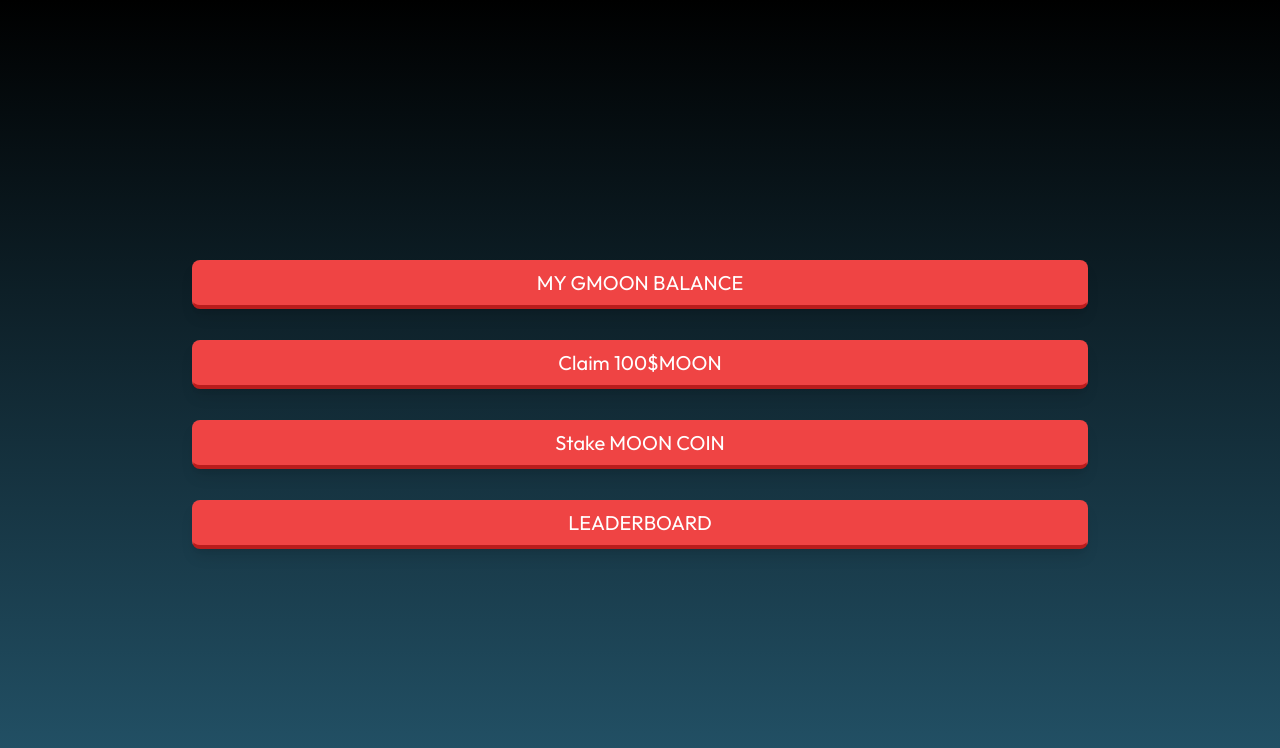
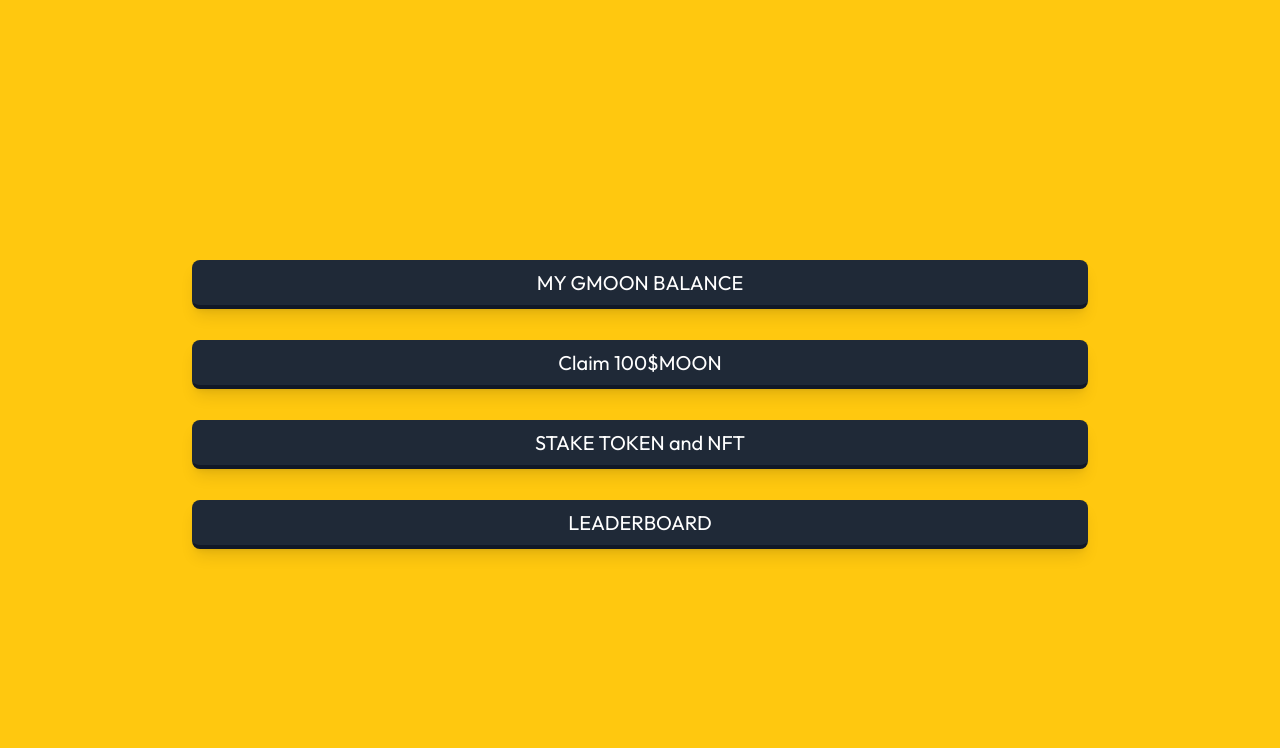
Before and after one commit to Ekans111/aptos-nightly-wallet, a Next.js app: page /leaderboard in a window 1280 px wide. Shown: the top 748 px of the page. Built offline with nearby package versions, Linux system fonts and the light colour scheme.

Commit message:
feat: change color scheme Co-authored-by: hiroyama122 <hiroyama920122@gmail.com>

```diff
--- a/app/app.tsx
+++ b/app/app.tsx
@@ -47,9 +47,9 @@ function Home() {
       </div>
       {/* Progress Bar and Limit */}
       <div>
-        <p className="w-full text-2xl">
+        <p className="w-full text-2xl text-[#121212]">
           Ready To Snag Some <br />{" "}
-          <span className="font-extrabold text-[#f0dc2a]">$GMOON</span> Token?
+          <span className="font-extrabold text-[#f84437]">$GMOON</span> Token?
         </p>
         {/* <div className="relative w-[340px] mt-6">
           <Link to='/boost' className="text-white flex flex-row items-center absolute right-4 bottom-[-20px]">
@@ -72,7 +72,7 @@ function Home() {
       {/* Bottom Menu Button */}
       <div
         onClick={handleTonButtonClick}
-        className="flex fixed justify-center items-center bottom-2 footer cursor-pointer w-[95%] h-[50px] bg-gradient-to-r from-[#f83b3b] to-[#f0dc2a] rounded-xl box-border px-4 active:scale-95 transition-all text-xl"
+        className="flex fixed justify-center items-center bottom-2 footer cursor-pointer w-[95%] h-[50px] bg-gradient-to-r from-[#f83b3b] to-[#5655ad] rounded-xl box-border px-4 active:scale-95 transition-all text-xl"
       >
         <img
           src="/image/icon/connect_wallet.svg"
@@ -84,10 +84,10 @@ function Home() {
 
       {modalVisible && (
         <>
-          <div className="fixed bottom-0 left-0 right-0 p-4 shadow-lg bg-[#1E3D4B] rounded-t-2xl flex flex-col justify-center gap-4 animate-slide-in-bottom transform transition-all max-h-[80vh] overflow-y-auto">
+          <div className="fixed bottom-0 left-0 right-0 p-4 shadow-lg bg-[#000000] bg-opacity-90 rounded-t-2xl flex flex-col justify-center gap-4 animate-slide-in-bottom transform transition-all max-h-[80vh] overflow-y-auto">
             <div className="flex justify-end w-full h-12">
               <button
-                className="text-black bg-[#334349] p-1 rounded-full"
+                className="text-black bg-[#ffffff] p-1 rounded-full"
                 onClick={closeWalletModal}
                 style={{
                   width: "30px",
@@ -104,12 +104,12 @@ function Home() {
                 />
               </button>
             </div>
-            <p className="text-3xl font-bold text-center mb-2">
+            <p className="text-3xl font-bold text-center mb-2 text-[#ffffff]">
               Please connect the wallet first!
             </p>
             <div
               onClick={handleTonButtonClick}
-              className="flex justify-center items-center bottom-2 footer cursor-pointer w-[95%] h-[50px] bg-gradient-to-r from-[#f83b3b] to-[#f0dc2a] rounded-xl box-border px-4 active:scale-95 transition-all text-xl"
+              className="flex justify-center items-center bottom-2 footer cursor-pointer w-[95%] h-[50px] bg-gradient-to-r from-[#f83b3b] to-[#5655ad] rounded-xl box-border px-4 active:scale-95 transition-all text-xl"
             >
               <img
                 src="/image/icon/connect_wallet.svg"
--- a/app/globals.css
+++ b/app/globals.css
@@ -85,7 +85,7 @@
 
   color-scheme: light dark;
   color: rgba(255, 255, 255, 0.87);
-  background-color: #242424;
+  background-color: #FFC80F;
 
   font-synthesis: none;
   text-rendering: optimizeLegibility;
@@ -109,15 +109,15 @@ body {
   place-items: center;
   min-width: 320px;
   color: #ffffff;
-  background: linear-gradient(to bottom, #000000, #24556B);
+  /* background: linear-gradient(to bottom, #000000, #24556B); */
   font-family: 'Outfit', sans-serif;
   width: 100vw;
 }
 
 h1 {
-  color: #FFF;
+  color: #121212;
   text-align: center;
-  text-shadow: -4px -4px 4px rgb(255, 177, 33), 4px 4px 0px rgba(234, 41, 7, 0.5);
+  text-shadow: -4px -4px 4px rgb(180, 207, 56), 4px 4px 0px rgba(234, 41, 7, 0.5);
   font-family: Outfit;
   font-size: 48px;
   font-style: normal;
--- a/component/page/Leaderboard.tsx
+++ b/component/page/Leaderboard.tsx
@@ -30,13 +30,13 @@ export default function Leaderboard() {
   return (
     <div className="w-full h-[100vh] gap-[5vh] flex flex-col justify-center items-center">
       <div className="w-[70%] h-10">
-        <button className="w-full md:text-xl text-sm group flex h-min items-center disabled:opacity-50 disabled:hover:opacity-50 hover:opacity-95 justify-center ring-none rounded-lg shadow-lg font-semibold py-2 px-4 font-dm focus:outline-none focus-visible:outline-2 focus-visible:outline-offset-2 bg-red-500 border-b-red-700 disabled:border-0 disabled:bg-red-500 disabled:text-white ring-white text-white border-b-4 hover:border-0 active:border-0 hover:text-gray-100 active:bg-red-800 active:text-gray-300 focus-visible:outline-red-500 sm:text-base dark:bg-gray-700 dark:border-gray-700 dark:border-b-gray-900">
+        <button className="w-full md:text-xl text-sm group flex h-min items-center disabled:opacity-50 disabled:hover:opacity-50 hover:opacity-95 justify-center ring-none rounded-lg shadow-lg font-semibold py-2 px-4 font-dm focus:outline-none focus-visible:outline-2 focus-visible:outline-offset-2 bg-gray-800 border-b-gray-900 disabled:border-0 disabled:bg-gray-800 disabled:text-white ring-white text-white border-b-4 hover:border-0 active:border-0 hover:text-gray-100 active:bg-gray-800 active:text-gray-300 focus-visible:outline-gray-800 sm:text-base dark:bg-gray-900 dark:border-gray-900 dark:border-b-black">
           MY GMOON BALANCE
         </button>
       </div>
       <div className="w-[70%] h-10">
         <button
-          className="w-full md:text-xl text-sm group flex h-min items-center disabled:opacity-50 disabled:hover:opacity-50 hover:opacity-95 justify-center ring-none rounded-lg shadow-lg font-semibold py-2 px-4 font-dm focus:outline-none focus-visible:outline-2 focus-visible:outline-offset-2 bg-red-500 border-b-red-700 disabled:border-0 disabled:bg-red-500 disabled:text-white ring-white text-white border-b-4 hover:border-0 active:border-0 hover:text-gray-100 active:bg-red-800 active:text-gray-300 focus-visible:outline-red-500 sm:text-base dark:bg-gray-700 dark:border-gray-700 dark:border-b-gray-900"
+          className="w-full md:text-xl text-sm group flex h-min items-center disabled:opacity-50 disabled:hover:opacity-50 hover:opacity-95 justify-center ring-none rounded-lg shadow-lg font-semibold py-2 px-4 font-dm focus:outline-none focus-visible:outline-2 focus-visible:outline-offset-2 bg-gray-800 border-b-gray-900 disabled:border-0 disabled:bg-gray-800 disabled:text-white ring-white text-white border-b-4 hover:border-0 active:border-0 hover:text-gray-100 active:bg-gray-800 active:text-gray-300 focus-visible:outline-gray-800 sm:text-base dark:bg-gray-900 dark:border-gray-900 dark:border-b-black"
           onClick={handleCount}
           disabled={isClaimed}
         >
@@ -44,13 +44,13 @@ export default function Leaderboard() {
         </button>
       </div>
       <div className="w-[70%] h-10">
-        <button className="w-full md:text-xl text-sm group flex h-min items-center disabled:opacity-50 disabled:hover:opacity-50 hover:opacity-95 justify-center ring-none rounded-lg shadow-lg font-semibold py-2 px-4 font-dm focus:outline-none focus-visible:outline-2 focus-visible:outline-offset-2 bg-red-500 border-b-red-700 disabled:border-0 disabled:bg-red-500 disabled:text-white ring-white text-white border-b-4 hover:border-0 active:border-0 hover:text-gray-100 active:bg-red-800 active:text-gray-300 focus-visible:outline-red-500 sm:text-base dark:bg-gray-700 dark:border-gray-700 dark:border-b-gray-900">
-          Stake MOON COIN
+        <button className="w-full md:text-xl text-sm group flex h-min items-center disabled:opacity-50 disabled:hover:opacity-50 hover:opacity-95 justify-center ring-none rounded-lg shadow-lg font-semibold py-2 px-4 font-dm focus:outline-none focus-visible:outline-2 focus-visible:outline-offset-2 bg-gray-800 border-b-gray-900 disabled:border-0 disabled:bg-gray-800 disabled:text-white ring-white text-white border-b-4 hover:border-0 active:border-0 hover:text-gray-100 active:bg-gray-800 active:text-gray-300 focus-visible:outline-gray-800 sm:text-base dark:bg-gray-900 dark:border-gray-900 dark:border-b-black">
+          STAKE TOKEN and NFT
         </button>
       </div>
       <div className="w-[70%] h-10">
         <button
-          className="w-full md:text-xl text-sm group flex h-min items-center disabled:opacity-50 disabled:hover:opacity-50 hover:opacity-95 justify-center ring-none rounded-lg shadow-lg font-semibold py-2 px-4 font-dm focus:outline-none focus-visible:outline-2 focus-visible:outline-offset-2 bg-red-500 border-b-red-700 disabled:border-0 disabled:bg-red-500 disabled:text-white ring-white text-white border-b-4 hover:border-0 active:border-0 hover:text-gray-100 active:bg-red-800 active:text-gray-300 focus-visible:outline-red-500 sm:text-base dark:bg-gray-700 dark:border-gray-700 dark:border-b-gray-900"
+          className="w-full md:text-xl text-sm group flex h-min items-center disabled:opacity-50 disabled:hover:opacity-50 hover:opacity-95 justify-center ring-none rounded-lg shadow-lg font-semibold py-2 px-4 font-dm focus:outline-none focus-visible:outline-2 focus-visible:outline-offset-2 bg-gray-800 border-b-gray-900 disabled:border-0 disabled:bg-gray-800 disabled:text-white ring-white text-white border-b-4 hover:border-0 active:border-0 hover:text-gray-100 active:bg-gray-800 active:text-gray-300 focus-visible:outline-gray-800 sm:text-base dark:bg-gray-900 dark:border-gray-900 dark:border-b-black"
           onClick={() => router.push("/")}
         >
           LEADERBOARD
```
Also changed, not shown: public/image/icon/close_icon.svg.
